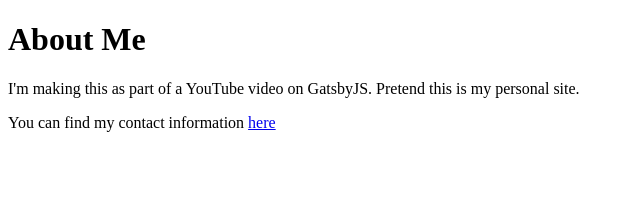
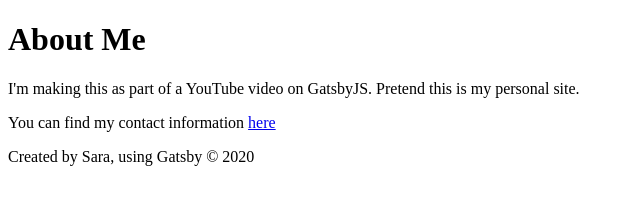
Before and after one commit to slkarsh/gatsby-practice, a Gatsby site: page /about in a window 1280 px wide. Shown: the whole page, without its empty margins (0-640 px from the left). Built offline with nearby package versions, Linux system fonts and the light colour scheme; Gatsby itself is replaced by a stand-in of ours.

Commit message:
Make basic footer component

```diff
--- /dev/null
+++ b/src/components/footer.js
@@ -0,0 +1,11 @@
+import React from 'react'
+
+const Footer = () => {
+  return (
+    <footer>
+      <p>Created by Sara, using Gatsby © 2020</p>
+    </footer>
+  )
+}
+
+export default Footer;
--- a/src/pages/about.js
+++ b/src/pages/about.js
@@ -1,5 +1,7 @@
 import React from 'react'
 import { Link } from 'gatsby'
+import Footer from '../components/footer'
+
 
 const About = () => {
   return (
@@ -7,6 +9,7 @@ const About = () => {
       <h1>About Me</h1>
       <p>I'm making this as part of a YouTube video on GatsbyJS. Pretend this is my personal site.</p>
       <p>You can find my contact information <Link to="/contact">here</Link></p>
+      <Footer />
     </div>
   )
 }
--- a/src/pages/contact.js
+++ b/src/pages/contact.js
@@ -1,4 +1,5 @@
 import React from 'react'
+import Footer from '../components/footer'
 
 const Contact = () => {
   return (
@@ -6,6 +7,7 @@ const Contact = () => {
       <p>Email: saralkarsh@gmail.com</p>
       <p>Phone: you can't have it</p>
       <p>Go to <a href="https://www.twitter.com" target="_blank">Twitter</a></p>
+      <Footer />
     </div>
   )
 }
--- a/src/pages/index.js
+++ b/src/pages/index.js
@@ -1,5 +1,7 @@
 import React from "react"
 import { Link } from 'gatsby'
+
+import Footer from '../components/footer'
 
 
 const IndexPage = () => {
@@ -10,6 +12,7 @@ const IndexPage = () => {
       <p><a href="/contact">Here's</a> a link to the contact page</p>
       <p>Here's another way to link with the link component</p>
       <Link to="/contact">Contact me.</Link>
+      <Footer />
     </div>
   )
 }
```
